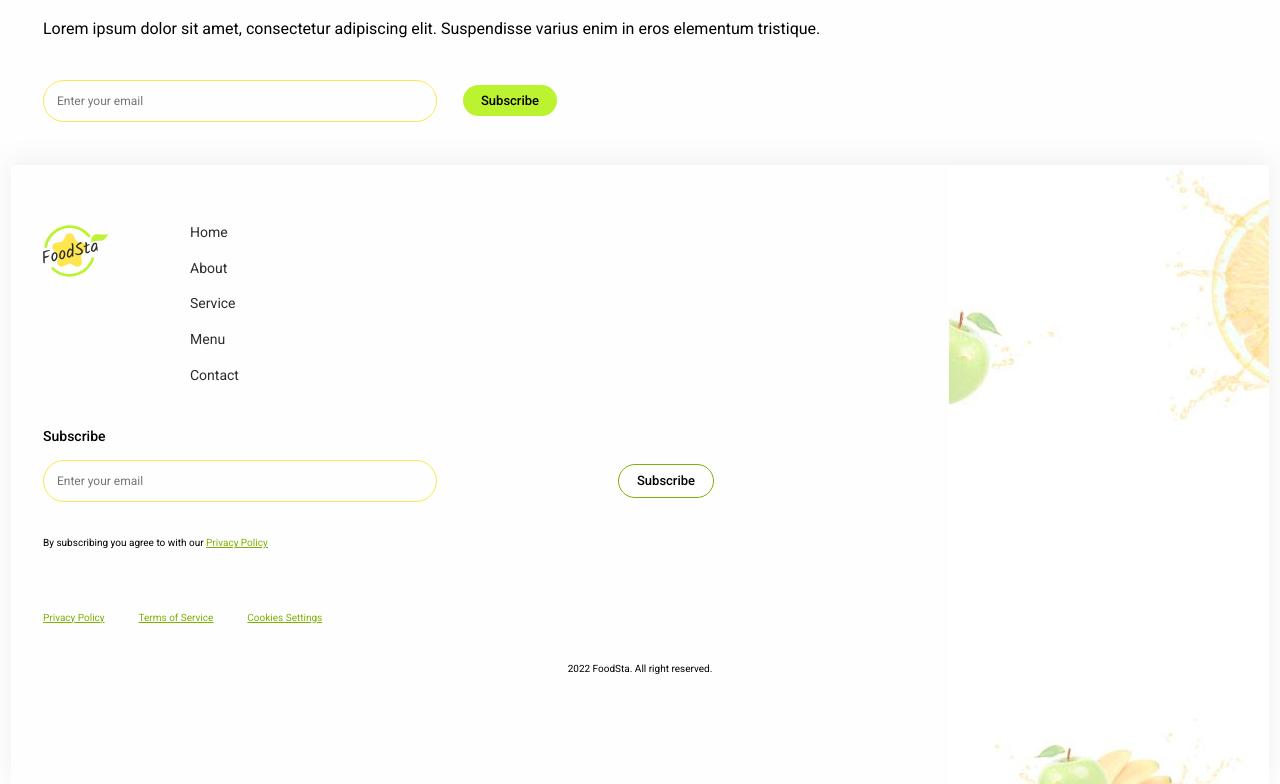
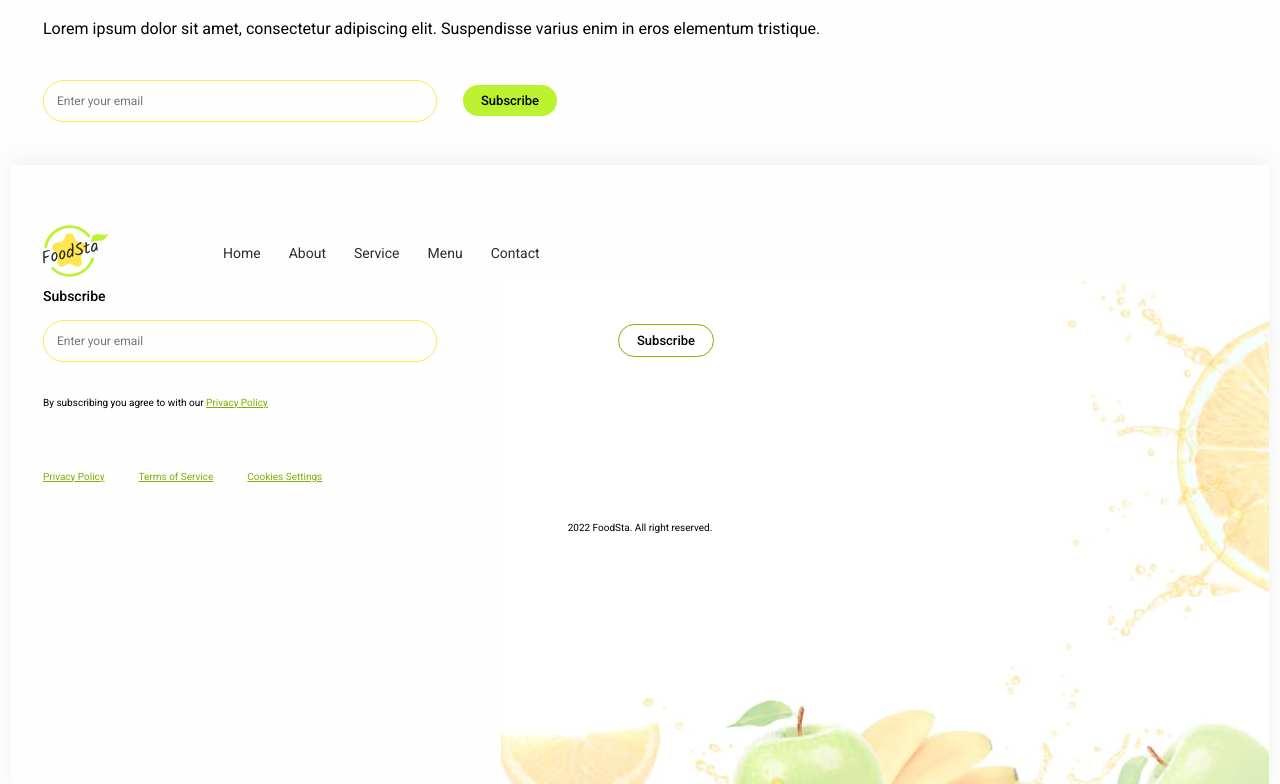
Before and after one commit to fsdev3/foodsta-mob-first, a plain HTML site: page index.html in a window 1280 px wide. Shown: the part 4229-5013 px from the top of the page. Drawn offline with nearby package versions, Linux system fonts and the light colour scheme.

Commit message:
half footer

```diff
--- a/css/tablet.css
+++ b/css/tablet.css
@@ -148,6 +148,26 @@
   .subs-btn {
     margin-left: 22px;
   }
+
+  .footer {
+    height: 619px;
+    background-repeat: no-repeat;
+    /* background-position: bottom right; */
+    background-image: url(../img/footer-bg-tab.jpg);
+  }
+
+  .footer-nav {
+    padding-top: 60px;
+    display: flex;
+    align-items: center;
+  }
+  .footer-list {
+    display: flex;
+    flex-direction: row;
+    gap: 28px;
+    margin-left: 114px;
+    margin-bottom: 0;
+  }
 }
 
 @media screen and (max-width: 1279px) {
```
Also changed, not shown: img/footer-bg-desk.jpg (renamed from img/fruits-footer.jpg), img/footer-bg-tab.jpg (added).
